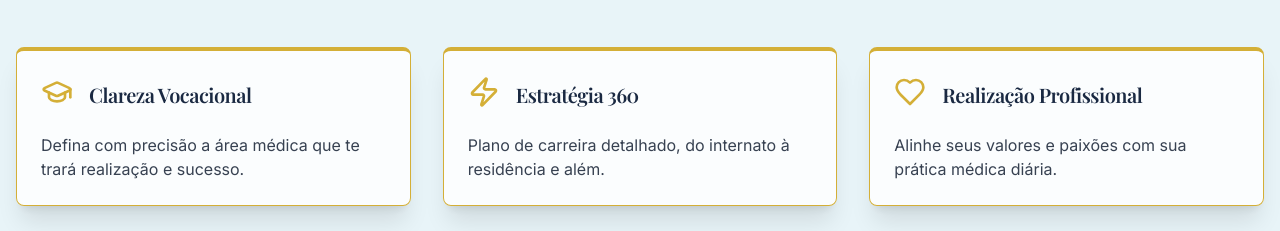
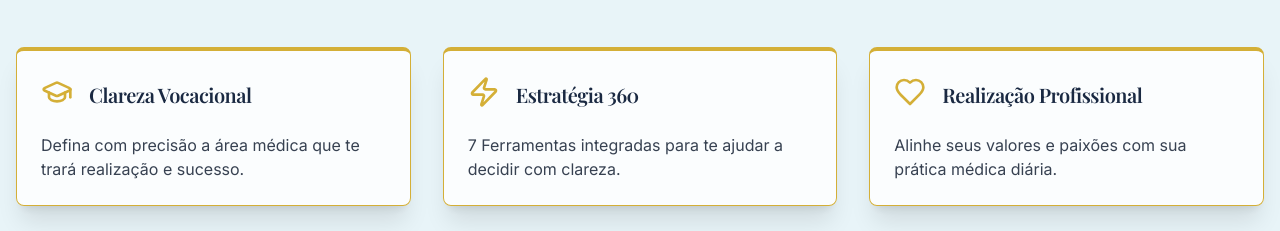
Before and after one commit to labdesacadas-glitch/rotamedica360, a React (Vite) app: page / in a window 1280 px wide. Shown: the part 1420-1651 px from the top of the page. Built offline with nearby package versions, Linux system fonts and the light colour scheme; a web font is replaced by a local one.

Commit message:
[dyad] Atualizando a descrição do recurso 'Estratégia 360' - wrote 1 file(s)

```diff
--- a/src/components/IdentificationBlock.tsx
+++ b/src/components/IdentificationBlock.tsx
@@ -12,7 +12,7 @@ const features = [
   {
     icon: Zap,
     title: "Estratégia 360",
-    description: "Plano de carreira detalhado, do internato à residência e além.",
+    description: "7 Ferramentas integradas para te ajudar a decidir com clareza.",
   },
   {
     icon: Heart,
```
